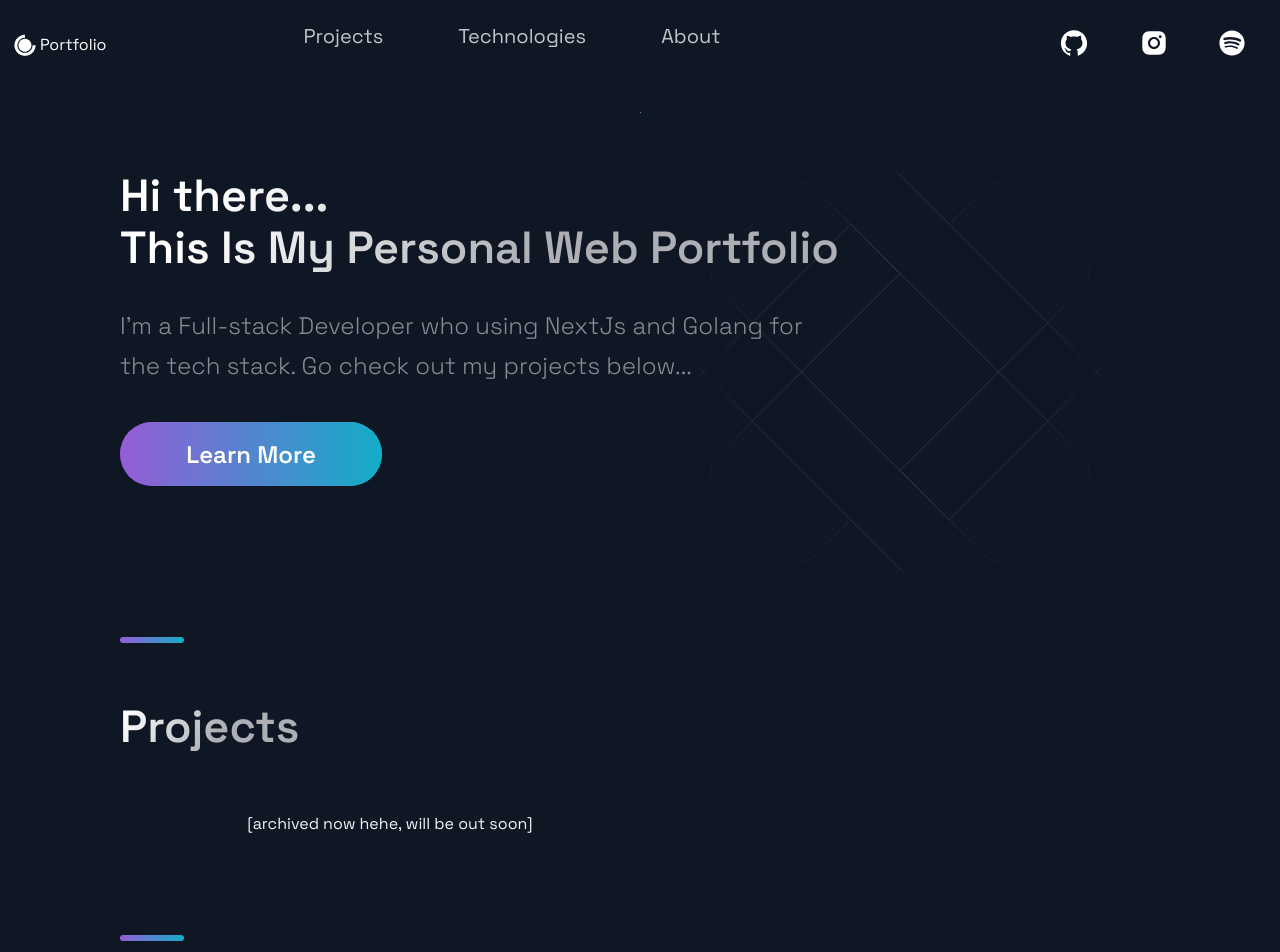
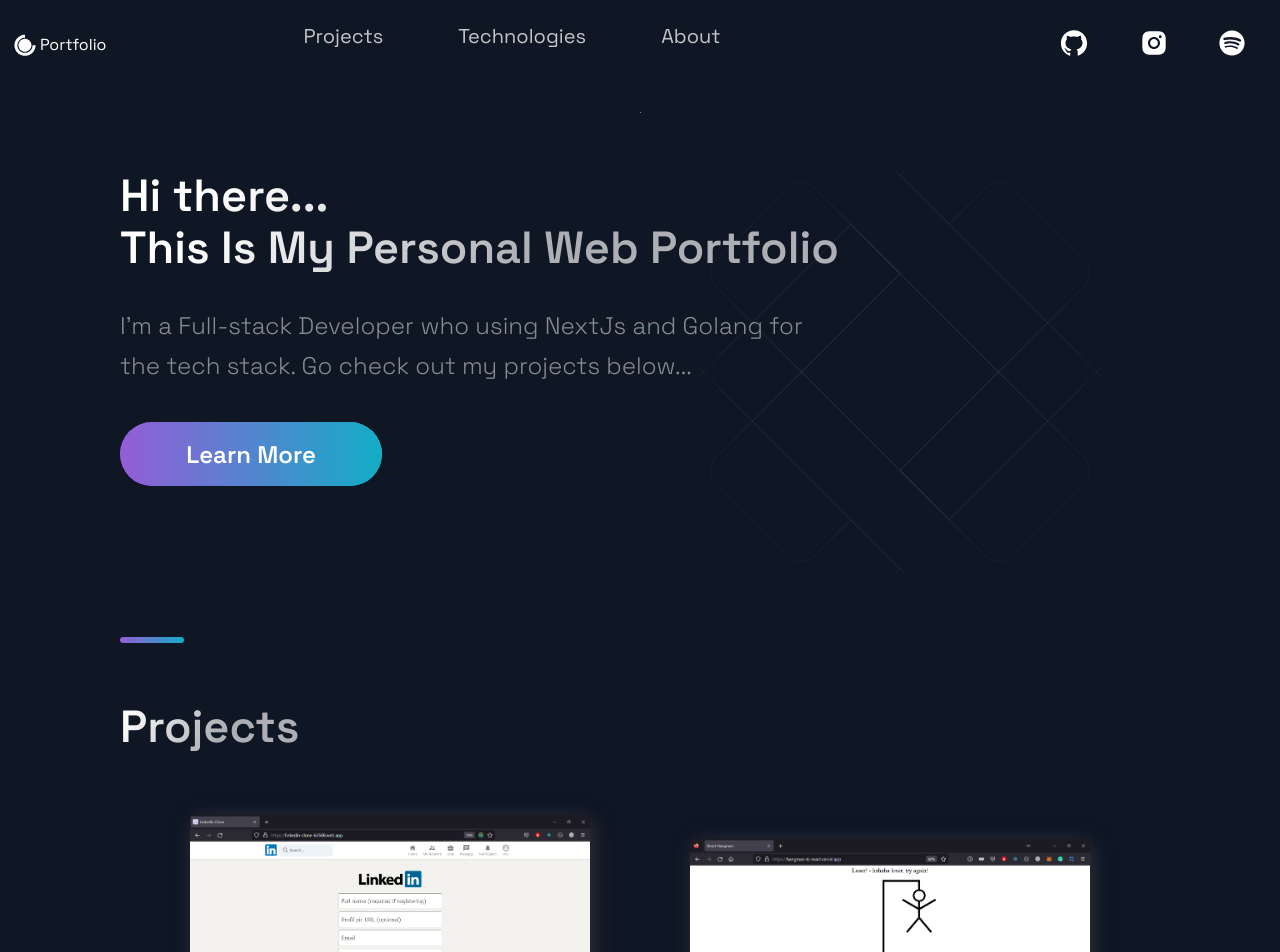
Before and after one commit to firman-alam/portfolio-web, a Next.js app: page / in a window 1280 px wide. Shown: the top 952 px of the page. Built offline with nearby package versions, Linux system fonts and the light colour scheme.

Commit message:
update projects

```diff
--- a/src/components/Projects/Projects.js
+++ b/src/components/Projects/Projects.js
@@ -25,8 +25,7 @@ const Projects = () => (
     <SectionDivider />
     <SectionTitle main>Projects</SectionTitle>
     <GridContainer>
-      [archived now hehe, will be out soon]
-      {/* {projects.map((p, i) => {
+      {projects.map((p, i) => {
         return (
           <BlogCard key={i}>
             <Img src={p.image} />
@@ -39,7 +38,7 @@ const Projects = () => (
               <TitleContent>Stack</TitleContent>
               <TagList>
                 {p.tags.map((t, i) => {
-                  return <Tag key={i}>{t}</Tag>;
+                  return <Tag key={i}>{t}</Tag>
                 })}
               </TagList>
             </div>
@@ -48,8 +47,8 @@ const Projects = () => (
               <ExternalLinks href={p.source}>Source</ExternalLinks>
             </UtilityList>
           </BlogCard>
-        );
-      })} */}
+        )
+      })}
     </GridContainer>
   </Section>
 )
```
